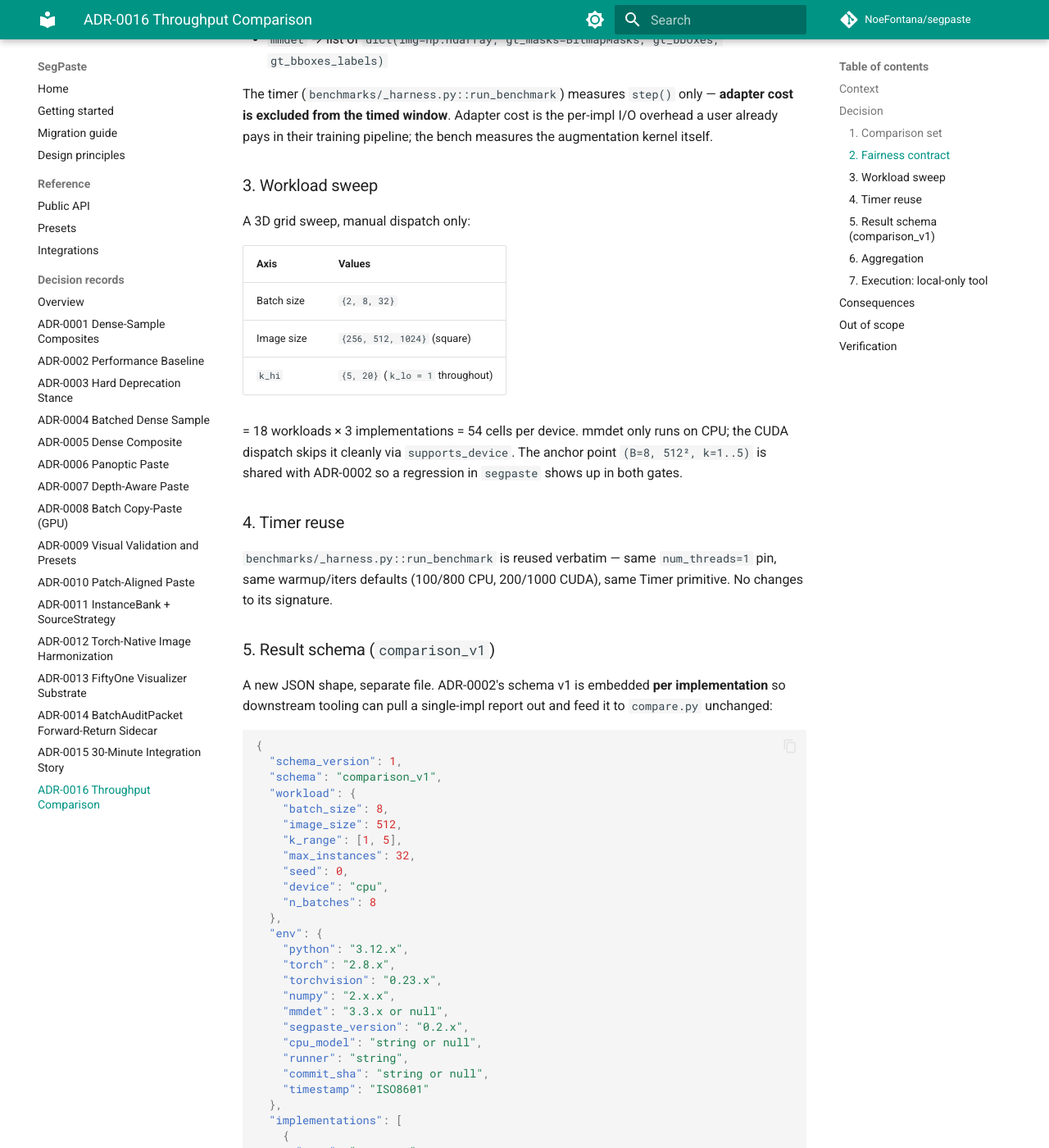
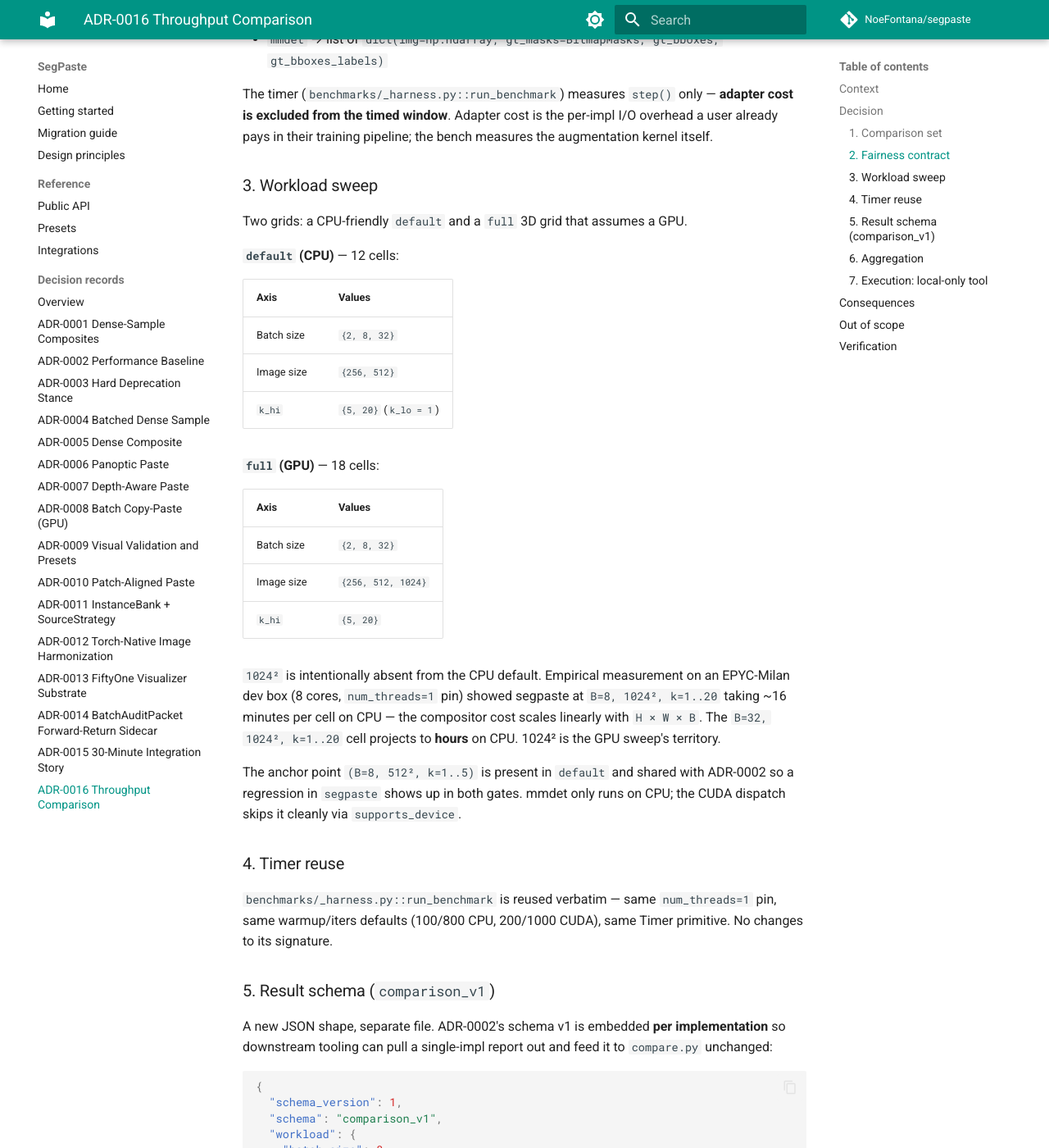
Before and after one commit to NoeFontana/segpaste, an MkDocs documentation site: the page built from docs/adrs/0016-throughput-comparison.md, in a window 1280 px wide and 1400 px high, scrolled down 2191 px. Shown: the whole window at 82% size. Built offline with MkDocs 1.6.1 and Material for MkDocs 9.7.7, drawn with Linux system fonts in a browser that asks for light colours; comment, search, counter and statistics services are not loaded.

Commit message:
fix(bench): trim CPU default grid; introduce `full` grid for GPU
Empirical measurement on an EPYC-Milan dev box showed segpaste at
B=8, 1024², k=1-20 takes ~16 minutes per cell on CPU. A single full
B=32, 1024², k=1-20 cell would project to multiple hours; the original
3D grid was unusable on CPU.

- `default` grid drops 1024² (now: B in {2, 8, 32} x img in {256, 512}
  x k_hi in {5, 20} = 12 cells, ~15-20 min/run on a fast desktop).
- New `full` grid keeps the 3D shape (18 cells); intended for the GPU
  dispatch where 1024² is sub-second.
- README + ADR-0016 §3 updated with the empirical justification.

```diff
--- a/docs/adrs/0016-throughput-comparison.md
+++ b/docs/adrs/0016-throughput-comparison.md
@@ -87,18 +87,36 @@ pipeline; the bench measures the augmentation kernel itself.
 
 ### 3. Workload sweep
 
-A 3D grid sweep, manual dispatch only:
+Two grids: a CPU-friendly `default` and a `full` 3D grid that assumes
+a GPU.
 
-| Axis        | Values            |
-| ----------- | ----------------- |
-| Batch size  | `{2, 8, 32}`      |
-| Image size  | `{256, 512, 1024}` (square)  |
-| `k_hi`      | `{5, 20}` (`k_lo = 1` throughout) |
+**`default` (CPU)** — 12 cells:
 
-= 18 workloads × 3 implementations = 54 cells per device. mmdet only
-runs on CPU; the CUDA dispatch skips it cleanly via
-`supports_device`. The anchor point `(B=8, 512², k=1..5)` is shared
-with ADR-0002 so a regression in `segpaste` shows up in both gates.
+| Axis        | Values         |
+| ----------- | -------------- |
+| Batch size  | `{2, 8, 32}`   |
+| Image size  | `{256, 512}`   |
+| `k_hi`      | `{5, 20}` (`k_lo = 1`) |
+
+**`full` (GPU)** — 18 cells:
+
+| Axis        | Values             |
+| ----------- | ------------------ |
+| Batch size  | `{2, 8, 32}`       |
+| Image size  | `{256, 512, 1024}` |
+| `k_hi`      | `{5, 20}`          |
+
+`1024²` is intentionally absent from the CPU default. Empirical
+measurement on an EPYC-Milan dev box (8 cores, `num_threads=1` pin)
+showed segpaste at `B=8, 1024², k=1..20` taking ~16 minutes per cell
+on CPU — the compositor cost scales linearly with `H × W × B`. The
+`B=32, 1024², k=1..20` cell projects to **hours** on CPU. 1024² is the
+GPU sweep's territory.
+
+The anchor point `(B=8, 512², k=1..5)` is present in `default` and
+shared with ADR-0002 so a regression in `segpaste` shows up in both
+gates. mmdet only runs on CPU; the CUDA dispatch skips it cleanly via
+`supports_device`.
 
 ### 4. Timer reuse
 
```
Also changed, not shown: benchmarks/comparison/README.md (+23 -16 lines), 1 other file.
